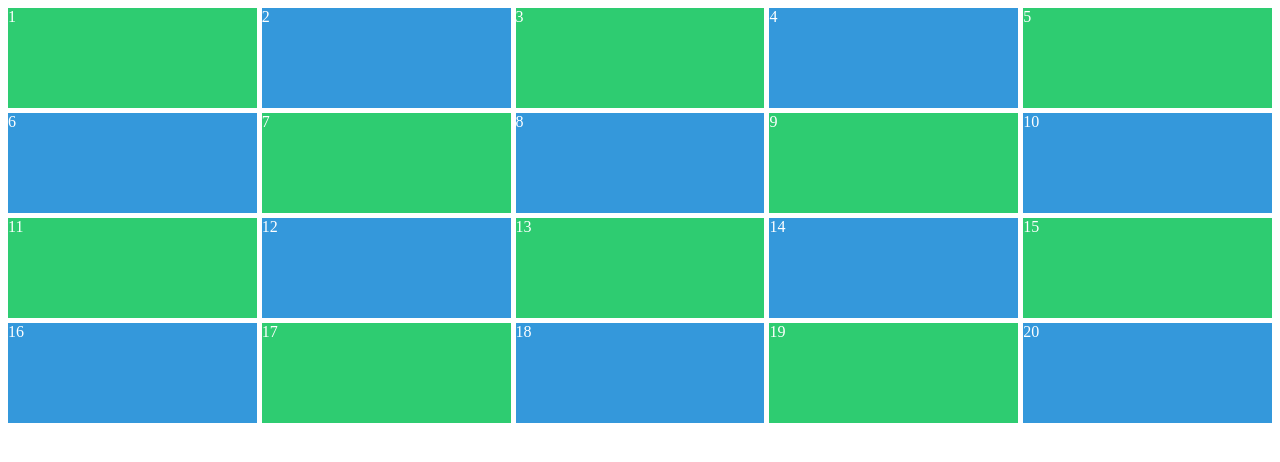
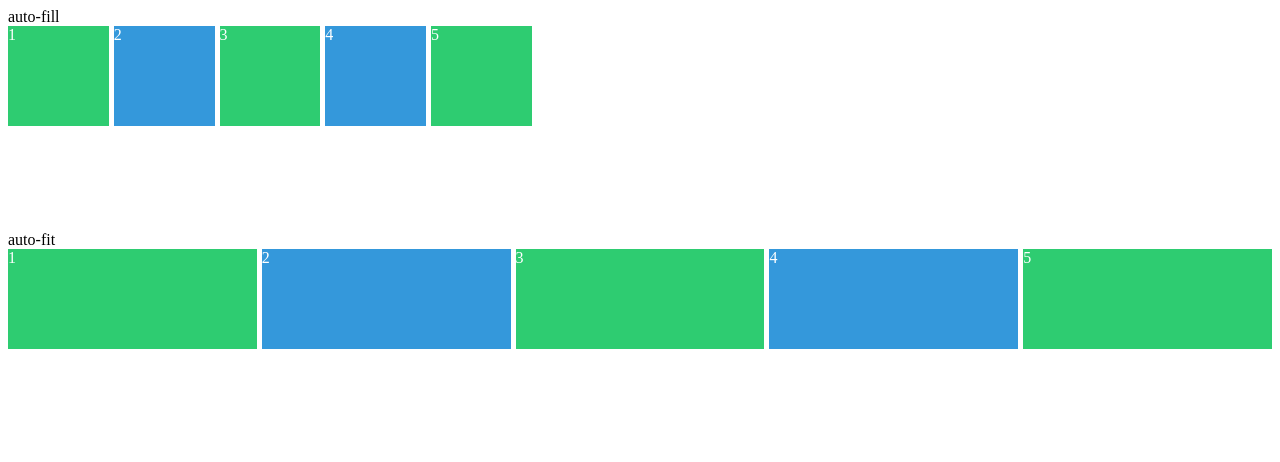
Before and after one commit to dlzagu/CSS-Layout-Master-Class, a plain HTML site: page index.html in a window 1280 px wide. Drawn offline with Linux system fonts and the light colour scheme.

Commit message:
20220316:2.12[auto-fill, auto-fit]

```diff
--- a/index.html
+++ b/index.html
@@ -10,29 +10,23 @@
 </head>
 
 <body>
+    auto-fill
     <div class="grid">
        <div class="item">1</div>
        <div class="item">2</div>
        <div class="item">3</div>
        <div class="item">4</div>
        <div class="item">5</div>
-       <div class="item">6</div>
-       <div class="item">7</div>
-       <div class="item">8</div>
-       <div class="item">9</div>
-       <div class="item">10</div>
-       <div class="item">11</div>
-       <div class="item">12</div>
-       <div class="item">13</div>
-       <div class="item">14</div>
-       <div class="item">15</div>
-       <div class="item">16</div>
-       <div class="item">17</div>
-       <div class="item">18</div>
-       <div class="item">19</div>
-       <div class="item">20</div>
+    </div>
+    auto-fit
+    <div class="grid">
+        <div class="item">1</div>
+        <div class="item">2</div>
+        <div class="item">3</div>
+        <div class="item">4</div>
+        <div class="item">5</div>
+     </div>
 
-    </div>
 
 </body>
 
--- a/style.css
+++ b/style.css
@@ -3,7 +3,8 @@ color:white;
 display: grid;
 grid-gap: 5px;
 grid-template-columns: repeat(5, minmax(100px, 1fr));
-grid-template-rows: repeat(4, 100px);
+grid-template-rows: repeat(2, 100px);
+
 
 
 }
@@ -17,8 +18,15 @@ grid-template-rows: repeat(4, 100px);
 
 }
 
+.grid:first-child {
+    grid-template-columns:  repeat(auto-fill, minmax(100px,1fr));
+}
+.grid:last-child {
+    grid-template-columns:  repeat(auto-fit, minmax(100px,1fr));
+}
 
 /*
-[minmax]
-- Grid-template-columns: repeat(10, minmax(100px, 1fr)); //최대 1fr로 하되 최소 100px너비
+[auto-fill, auto-fit]
+- Grid-template-columns: repeat(auto-fill, minmax(100px, 1fr)); //창 너비가 늘어나면 빈 column들로 row를 채움
+- Grid-template-columns: repeat(auto-fit, minmax(100px, 1fr)); // 창 너비가 늘어나면 element를 늘려서 row에 맞게 해줌
  */
```
